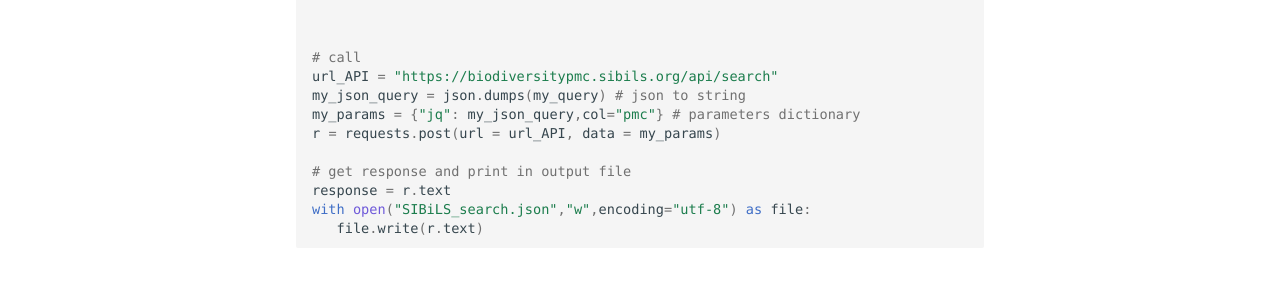
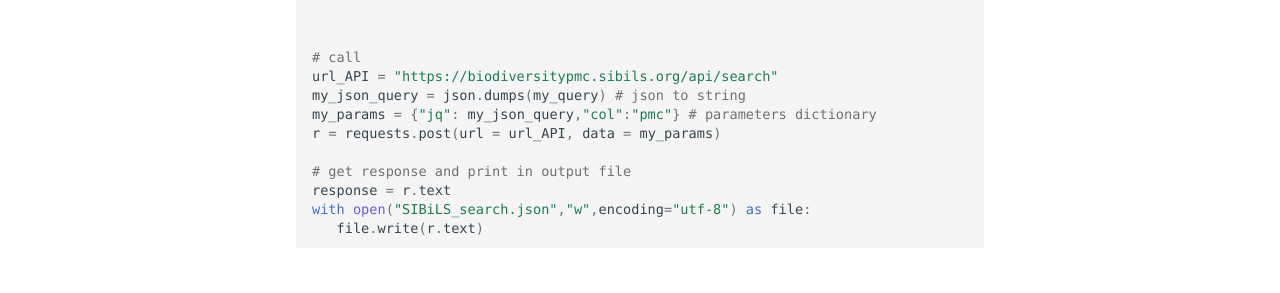
Before and after one commit to sibils/sibils-website, an MkDocs documentation site: the page built from docs/api/biodiversitypmc/search.md, in a window 1280 px wide and 900 px high, scrolled down 2470 px. Shown: the part 420-713 px from the top of the window. Built offline with MkDocs 1.6.1 and Material for MkDocs 9.7.7, drawn with Linux system fonts in a browser that asks for light colours.

```diff
--- a/docs/api/biodiversitypmc/search.md
+++ b/docs/api/biodiversitypmc/search.md
@@ -123,7 +123,7 @@ my_query = {
 # call
 url_API = "https://biodiversitypmc.sibils.org/api/search"
 my_json_query = json.dumps(my_query) # json to string
-my_params = {"jq": my_json_query,col="pmc"} # parameters dictionary
+my_params = {"jq": my_json_query,"col":"pmc"} # parameters dictionary
 r = requests.post(url = url_API, data = my_params)
 
 # get response and print in output file
```
